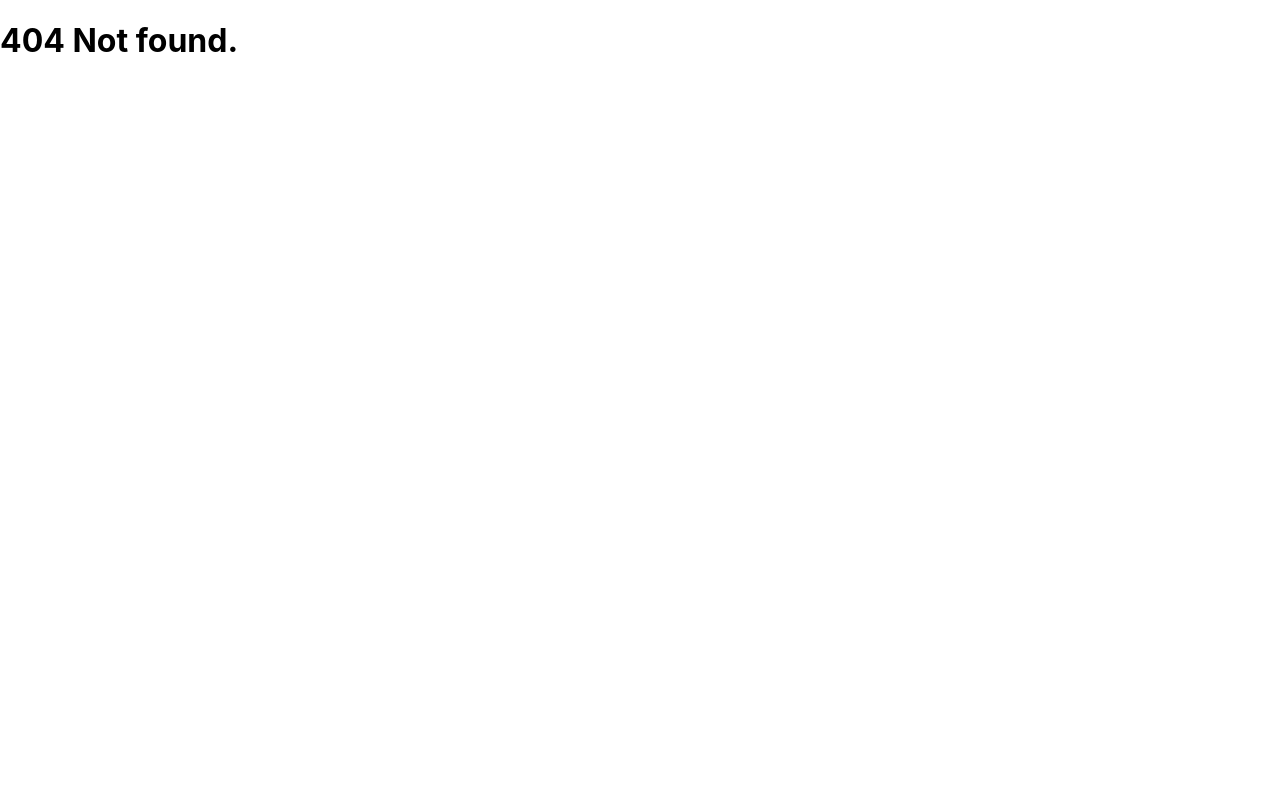
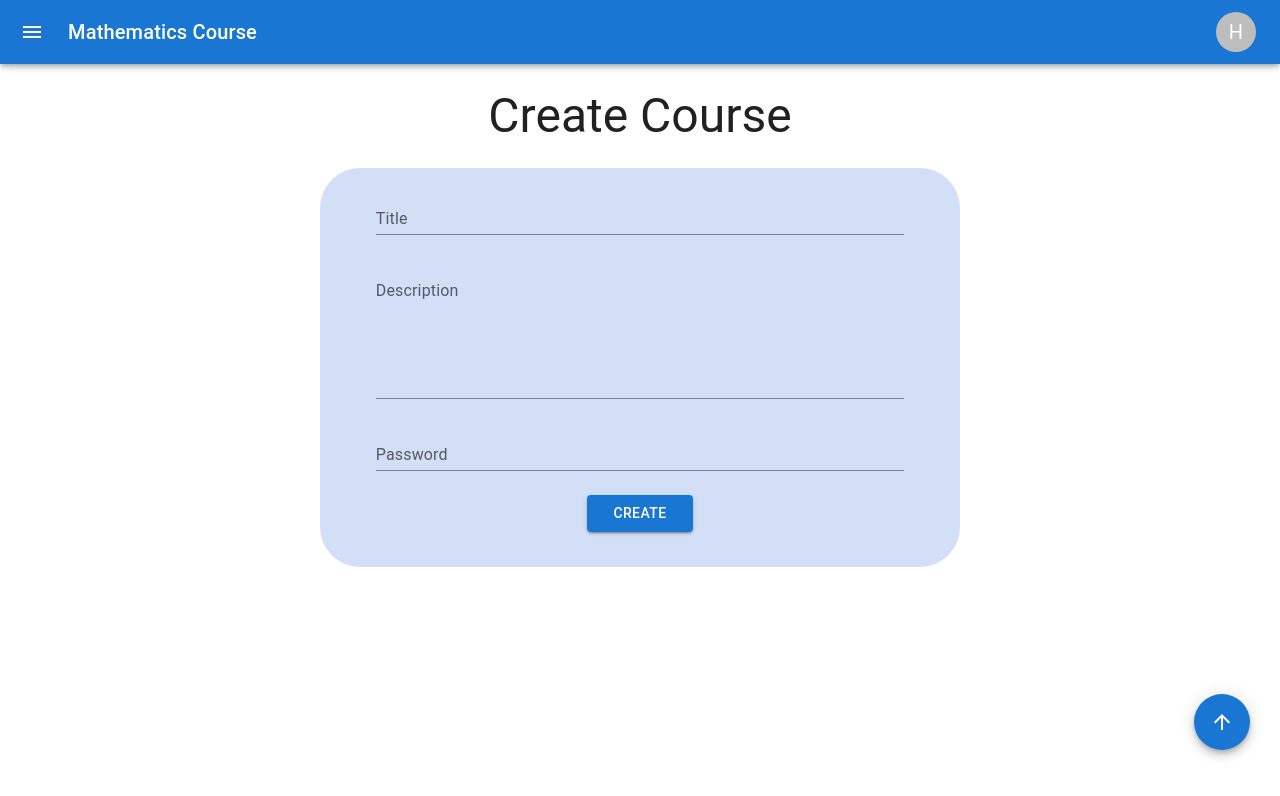
Before and after one commit to TeerapatEarth/Mathematics_Course_Frontend, a React (Create React App) app: page /createcourse in a window 1280 px wide. Before the commit this address had no page. Shown: the top 796 px of the page. Built offline with nearby package versions, Linux system fonts and the light colour scheme.

Commit message:
create page

```diff
--- a/package.json
+++ b/package.json
@@ -23,7 +23,7 @@
     "web-vitals": "^2.1.2"
   },
   "scripts": {
-    "start": "node server/server.js",
+    "start": "react-scripts start",
     "build": "react-scripts build",
     "test": "react-scripts test",
     "eject": "react-scripts eject"
--- a/src/App.js
+++ b/src/App.js
@@ -4,12 +4,14 @@ import Home from "./view/Home";
 import Login from "./view/Login";
 import BlankPage from "./view/BlankPage";
 import Drawer from "./component/Drawer"
+import CreateCourse from "./view/CreateCourse";
 
 function App() {
   return (
     <Routes>
       <Route path="/" element={<Drawer page={<Home/>} />}></Route>
       <Route path="/login" element={<Drawer page={<Login/>} />}></Route>
+      <Route path="/createcourse" element={<Drawer page={<CreateCourse/>}/>}></Route>
       <Route path="*" element={<BlankPage />}></Route>
     </Routes>
   );
--- a/src/component/Drawer.jsx
+++ b/src/component/Drawer.jsx
@@ -18,6 +18,8 @@ import ListItemText from "@mui/material/ListItemText";
 import InboxIcon from "@mui/icons-material/MoveToInbox";
 import MailIcon from "@mui/icons-material/Mail";
 import Avatar from "@mui/material/Avatar";
+import Fab from "@mui/material/Fab";
+import ArrowUpwardIcon from "@mui/icons-material/ArrowUpward";
 
 const drawerWidth = 240;
 
@@ -66,6 +68,13 @@ const DrawerHeader = styled("div")(({ theme }) => ({
 }));
 
 export default function PersistentDrawerLeft(props) {
+  const useStyles = {
+    fab: {
+      position: "fixed",
+      bottom: 50,
+      right: 30,
+    },
+  };
   const theme = useTheme();
   const [open, setOpen] = React.useState(false);
 
@@ -146,6 +155,19 @@ export default function PersistentDrawerLeft(props) {
       <Main open={open}>
         <DrawerHeader />
         {props.page}
+        <Fab
+          style={useStyles.fab}
+          onClick={() =>
+            window.scrollTo({
+              top: 0,
+              left: 0,
+              behavior: "smooth",
+            })
+          }
+          color="primary"
+        >
+          <ArrowUpwardIcon />
+        </Fab>
       </Main>
     </Box>
   );
--- a/src/service/API.js
+++ b/src/service/API.js
@@ -1,4 +1,4 @@
-const BASE_URL = "http://localhost:5000"
+const BASE_URL = "https://backend-mathematics.herokuapp.com"
 const API = {
     Course: {
         allCourse: `${BASE_URL}/course`,
--- a/src/service/CourseService.js
+++ b/src/service/CourseService.js
@@ -1,6 +1,5 @@
 import axios from 'axios'
 import API from "./API"
-axios.defaults.withCredentials = true
 
 class CourseService {
     static async getAllCourse() {
--- /dev/null
+++ b/src/view/CreateCourse.jsx
@@ -0,0 +1,87 @@
+import { Box, Button, Grid, TextField, Typography } from "@mui/material";
+import React from "react";
+import { useState } from "react";
+import CourseService from "../service/CourseService";
+import { useNavigate } from "react-router-dom";
+export default function CreateCourse() {
+  const [title, setTitle] = useState("");
+  const [description, setDescription] = useState("");
+  const [password, setPassword] = useState("");
+  const navigate = useNavigate()
+  const createCourse = async () => {
+      try {
+          if(title === ""){
+              alert("จำเป็นต้องมี Title")
+              return 0
+          }
+          const fd = new FormData()
+          fd.append("title", title)
+          fd.append("description", description)
+          fd.append("password", password)
+          await CourseService.createCourse(fd)
+          navigate("/")
+      } catch (err){
+          console.log(err)
+      }
+  }
+  const useStyles = {
+    form: {
+      backgroundColor: "#d2dff7",
+      padding: 3,
+      borderRadius: 40,
+    },
+  };
+  return (
+    <Box>
+      <Grid container justifyContent="center" mt={3}>
+        <Grid item xs={12} md={5} lg={3} textAlign="center">
+          <Typography variant="h3">Create Course</Typography>
+        </Grid>
+      </Grid>
+      <Grid container justifyContent="center" mt={3}>
+        <Grid item xs={11} md={6} style={useStyles.form}>
+          <Grid container justifyContent="center" mt={2}>
+            <Grid item xs={10}>
+              <TextField
+                label="Title"
+                variant="standard"
+                fullWidth
+                onChange={(e) => setTitle(e.target.value)}
+              />
+            </Grid>
+          </Grid>
+          <Grid container justifyContent="center" mt={3}>
+            <Grid item xs={10}>
+              <TextField
+                label="Description"
+                variant="standard"
+                fullWidth
+                multiline
+                rows={5}
+                onChange={(e) => setDescription(e.target.value)}
+              />
+            </Grid>
+          </Grid>
+          <Grid container justifyContent="center" mt={3}>
+            <Grid item xs={10}>
+              <TextField
+                label="Password"
+                variant="standard"
+                fullWidth
+                type="password"
+                onChange={(e) => setPassword(e.target.value)}
+              />
+            </Grid>
+          </Grid>
+          <Grid container justifyContent="center" mt={3} mb={4}>
+            <Grid item xs={5} md={2}>
+              <Button fullWidth variant="contained" onClick={createCourse}>
+                Create
+              </Button>
+            </Grid>
+          </Grid>
+        </Grid>
+      </Grid>
+    </Box>
+  );
+}
--- a/src/view/Home.jsx
+++ b/src/view/Home.jsx
@@ -5,6 +5,9 @@ import CourseCard from "../component/Card/Course";
 import Progess from "../component/Progess/Progess";
 import axios from "axios";
 import useSWR from "swr";
+import Fab from "@mui/material/Fab";
+import AddIcon from "@mui/icons-material/Add";
+import { Link } from "react-router-dom";
 
 export default function Home() {
   const [value, setValue] = React.useState("1");
@@ -20,7 +23,7 @@ export default function Home() {
   if (error) return <Box>Error</Box>;
   if (!data)
     return (
-      <Grid container justifyContent="center">
+      <Grid container justifyContent="center" mt={3}>
         <Grid item xs={1}>
           <Progess />
         </Grid>
@@ -39,10 +42,16 @@ export default function Home() {
               >
                 <Tab label="Course" value="1" />
                 <Tab label="My Course" value="2" />
+                <Box mb={1} ml={3}>
+                  <Link to="/createcourse">
+                    <Fab size="large" color="primary">
+                      <AddIcon />
+                    </Fab>
+                  </Link>
+                </Box>
               </TabList>
             </Box>
             <TabPanel value="1">
-              <Box>
               <Grid container spacing={5}>
                 {data.map((item) => (
                   <Grid item xs={12} md={4} key={item._id}>
@@ -53,7 +62,6 @@ export default function Home() {
                   </Grid>
                 ))}
               </Grid>
-              </Box>
             </TabPanel>
             <TabPanel value="2"></TabPanel>
           </TabContext>
```
Lines whose indentation alone changed are shown as unchanged.
